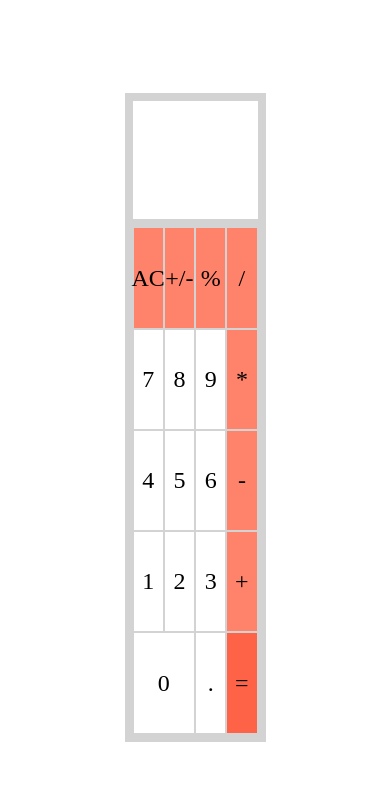
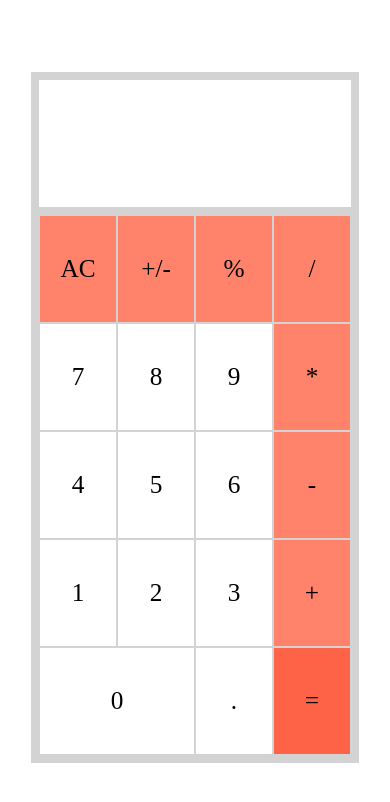
Before and after one commit to anand-aman/SimpleCalculator-HTML_CSS_JS, a plain HTML site: page index.html in a window 390 px wide. Drawn offline with Linux system fonts and the light colour scheme.

Commit message:
responsiveness

```diff
--- a/style.css
+++ b/style.css
@@ -1,3 +1,7 @@
+html{
+	font-size: 2vh;
+}
+
 body{
 	height: 97vh;
 	display: flex;
@@ -6,11 +10,13 @@ body{
 }
 
 #calculator{
-	height: 75vh;
-	width: 25vw;
+	height: 40rem;
+	width: 25rem;
 	border: 8px solid lightgrey;
 	min-height: 250px;
 	min-width: 125px;
+	max-height: 80vh;
+	max-width: 80vw;
 }
 
 #display{
```
